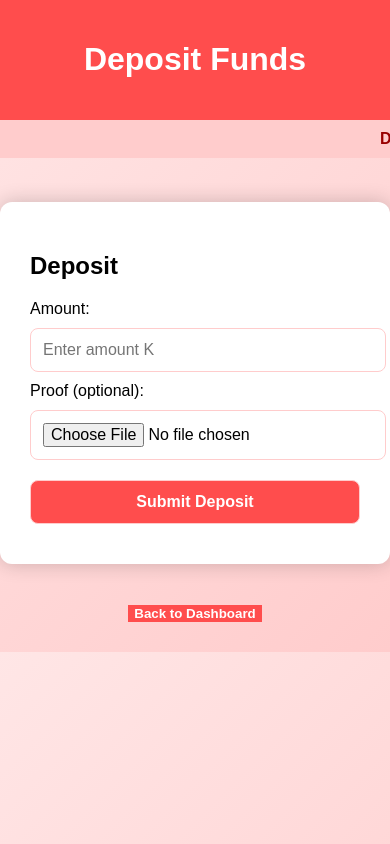
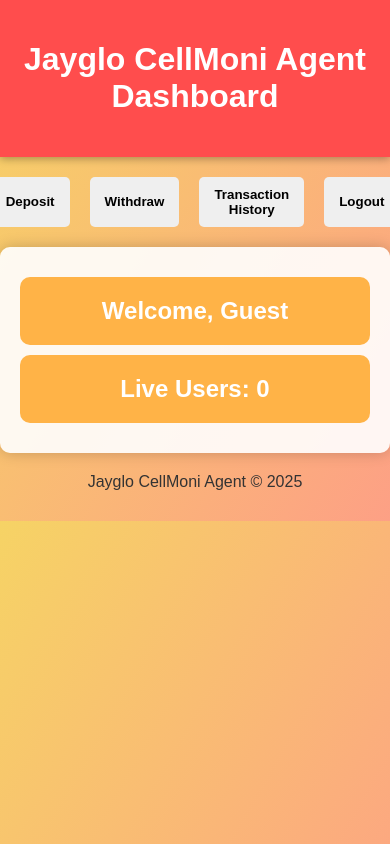
Before and after one commit to CJDIDEI1994/jayglo-cellmoni-wallet-png, a website: page public/deposit.html in a window 390 px wide. Drawn offline with Linux system fonts and the light colour scheme; no server answers.

Commit message:
Add dashboard page with professional styling and animations
Created a dashboard page with colorful animations, responsive layout, and friendly UI. Matches register.html and login.html. Includes navigation for deposit, withdraw, and history.

```diff
--- a/public/deposit.html
+++ b/public/deposit.html
@@ -3,25 +3,68 @@
 <head>
 <meta charset="UTF-8">
 <meta name="viewport" content="width=device-width, initial-scale=1.0">
-<title>Deposit - Jayglo</title>
+<title>Dashboard - Jayglo CellMoni Agent</title>
 <link rel="stylesheet" href="css/style.css">
-<script src="js/app.js" defer></script>
+<style>
+body { font-family: Arial, sans-serif; background: linear-gradient(120deg, #f6d365, #fda085); color: #333; }
+.header { text-align: center; padding: 20px; animation: fadeInDown 1s; }
+.navbar { display: flex; justify-content: center; gap: 20px; margin: 20px 0; animation: fadeIn 1.5s; }
+.navbar button { padding: 10px 15px; border: none; border-radius: 5px; cursor: pointer; font-weight: bold; transition: 0.3s; }
+.navbar button:hover { opacity: 0.8; }
+.dashboard-container { max-width: 800px; margin: auto; padding: 20px; background: rgba(255,255,255,0.9); border-radius: 10px; box-shadow: 0 0 15px rgba(0,0,0,0.2); animation: fadeInUp 1s; }
+.card { background: #ffb347; padding: 20px; margin: 10px 0; border-radius: 10px; text-align: center; color: white; font-weight: bold; animation: fadeIn 1s; }
+.card h2 { margin: 0; }
+.footer { text-align: center; margin-top: 20px; }
+@keyframes fadeInDown { from {opacity:0; transform: translateY(-50px);} to {opacity:1; transform:translateY(0);} }
+@keyframes fadeInUp { from {opacity:0; transform: translateY(50px);} to {opacity:1; transform:translateY(0);} }
+@keyframes fadeIn { from {opacity:0;} to {opacity:1;} }
+</style>
 </head>
 <body>
-<div class="header"><h1>Deposit Funds</h1></div>
-<marquee class="promo-banner" behavior="scroll">Deposit your money safely and fast!</marquee>
-<div class="form-container">
-<h2>Deposit</h2>
-<form action="/deposit" method="POST" enctype="multipart/form-data">
-<label>Amount:</label>
-<input type="number" name="amount" placeholder="Enter amount K" required>
-<label>Proof (optional):</label>
-<input type="file" name="proof" accept="image/*">
-<button type="submit" class="submit-btn">Submit Deposit</button>
-</form>
+
+<div class="header">
+    <h1>Jayglo CellMoni Agent Dashboard</h1>
 </div>
+
+<div class="navbar">
+    <button onclick="location.href='deposit.html'">Deposit</button>
+    <button onclick="location.href='withdraw.html'">Withdraw</button>
+    <button onclick="location.href='history.html'">Transaction History</button>
+    <button onclick="logout()">Logout</button>
+</div>
+
+<div class="dashboard-container">
+    <div class="card">
+        <h2>Welcome, <span id="usernameDisplay">User</span></h2>
+    </div>
+    <div class="card">
+        <h2>Live Users: <span id="liveUsers">0</span></h2>
+    </div>
+</div>
+
 <div class="footer">
-<button onclick="window.location.href='dashboard.html'" class="submit-btn">Back to Dashboard</button>
+    <p>Jayglo CellMoni Agent &copy; 2025</p>
 </div>
+
+<script>
+// Sample user data (replace with real session logic)
+let currentUser = { username: "Guest" };
+document.getElementById("usernameDisplay").innerText = currentUser.username;
+
+// Fetch live user count
+async function fetchLiveUsers() {
+    const res = await fetch("/live-users");
+    const data = await res.json();
+    document.getElementById("liveUsers").innerText = data.count;
+}
+fetchLiveUsers();
+setInterval(fetchLiveUsers, 5000); // update every 5 sec
+
+function logout() {
+    alert("Logged out successfully!");
+    window.location.href = "login.html";
+}
+</script>
+
 </body>
 </html>
```
